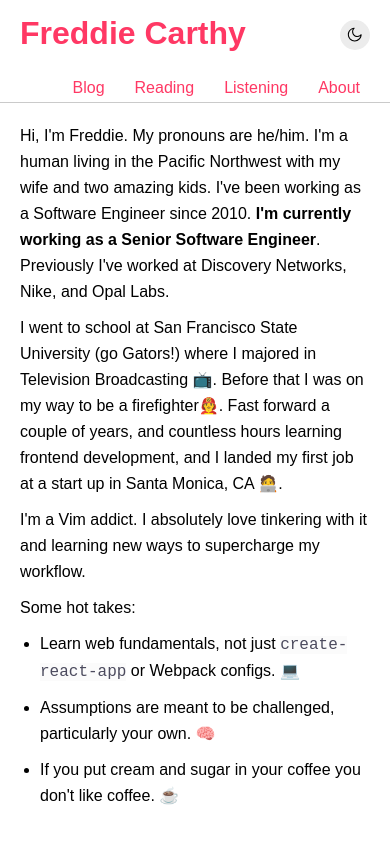
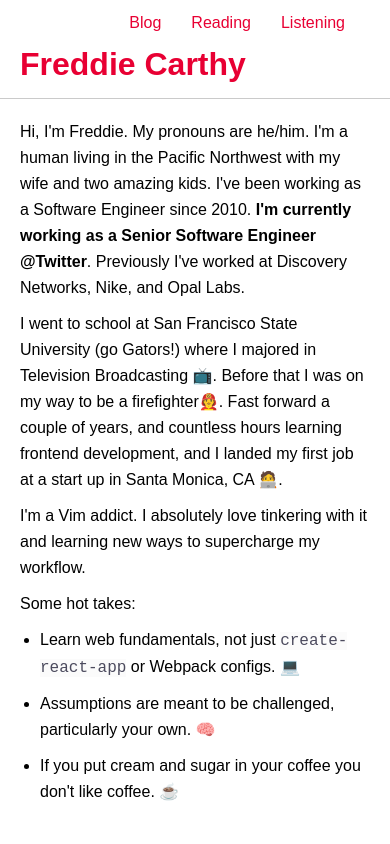
Before and after one commit to gjunkie/freddiecarthy, a Next.js app: page / in a window 390 px wide. Shown: the top 844 px of the page. Built offline with nearby package versions, Linux system fonts and the light colour scheme.

Commit message:
tweak header

```diff
--- a/components/Header/Header.module.css
+++ b/components/Header/Header.module.css
@@ -45,13 +45,17 @@
 .nav ul {
   display: flex;
   justify-content: flex-end;
-  width: 800px;
+  width: 1040px;
 }
 
 .nav li {
   border-radius: 3px;
   margin: 0 5px;
   padding: 0 10px;
+}
+
+.header.light-mode .nav a:hover {
+  color: #018386;
 }
 
 /*  */
@@ -71,23 +75,22 @@
   flex-grow: 1;
   justify-content: center;
   position: relative;
-  width: 800px;
+  width: 1040px;
   z-index: 1;
 }
 
 .me {
-  align-items: center;
   display: flex;
   flex-direction: column;
   flex-grow: 1;
-  justify-content: center;
-  margin-bottom: 50px;
+  justify-content: flex-end;
+  padding-bottom: 60px;
 }
 
 .me .name {
   font-size: 35px;
   font-weight: 700;
-  margin-top: 15px;
+  margin-bottom: 15px;
 }
 
 .me .blurb {
@@ -98,14 +101,11 @@
 @media (max-width: 1270px) {
   .header {
     height: 280px;
+    padding: 0 50px;
+    width: auto;
   }
 
-  .group {
-    margin-right: 50px;
-  }
-
-  .nav ul,
-  .contents {
+  .header .contents {
     width: 100%;
   }
 
@@ -122,6 +122,7 @@
   .header {
     height: auto;
     margin-bottom: 20px;
+    padding: 0 20px;
   }
 
   .header img {
@@ -132,16 +133,9 @@
     display: none;
   }
 
-  .group {
-    margin-right: 5px;
-    position: absolute;
-    right: 0;
-    top: 65px;
-  }
-
   .me {
     align-items: flex-start;
-    margin-left: 20px;
+    padding-bottom: 0;
   }
 
   .me .name {
--- a/components/Header/index.js
+++ b/components/Header/index.js
@@ -25,17 +25,13 @@ export const Header = () => {
                 <li>
                   <Link href="/listening">Listening</Link>
                 </li>
-                <li>
-                  <Link href="/about">About</Link>
-                </li>
               </ul>
             </nav>
             <ThemeToggle onClick={toggleTheme} />
           </div>
           <div className={styles.me}>
-            <img src="/profile-pictures/freddie-carthy-small.jpg" />
             <div className={styles.name}><Link href="/">Freddie Carthy</Link></div>
-            <div className={styles.blurb}>I write things in a terminal and they show up on the web</div>
+            <div className={styles.blurb}>Digital musings of a software engineer</div>
           </div>
         </div>
         {/* <div className={styles.sky}></div> */}
--- a/pages/_document.tsx
+++ b/pages/_document.tsx
@@ -38,6 +38,7 @@ class MyDocument extends Document {
             rel="apple-touch-icon"
             sizes="512x512"
             href="/favicons/android-chrome-192x192.png" />
+          <meta name="theme-color" content="#ffffff" />
         </Head>
         <body>
           <Main />
--- a/pages/index.tsx
+++ b/pages/index.tsx
@@ -30,7 +30,7 @@ const Home: React.FC<HomeProps> = ({allPostsData}) => (
 
     <main>
       <Paragraph>
-        Hi, I&apos;m Freddie. My pronouns are he/him. I&apos;m a human living in the Pacific Northwest with my wife and two amazing kids. I&apos;ve been working as a Software Engineer since 2010. <strong>I&apos;m currently working as a Senior Software Engineer</strong>. Previously I&apos;ve worked at Discovery Networks, Nike, and Opal Labs.
+        Hi, I&apos;m Freddie. My pronouns are he/him. I&apos;m a human living in the Pacific Northwest with my wife and two amazing kids. I&apos;ve been working as a Software Engineer since 2010. <strong>I&apos;m currently working as a Senior Software Engineer @Twitter</strong>. Previously I&apos;ve worked at Discovery Networks, Nike, and Opal Labs.
       </Paragraph>
 
       <Paragraph>
--- a/styles/globalStyles.js
+++ b/styles/globalStyles.js
@@ -20,7 +20,6 @@ const GlobalStyle = createGlobalStyle`
   body {
     font-family: Larsseit, sans-serif;
     transition-property: background-color;
-    transition-duration: 250ms;
     -webkit-font-smoothing: antialiased;
   }
 
@@ -79,11 +78,11 @@ const GlobalStyle = createGlobalStyle`
   }
 
   .light-mode a {
-    color: #ff3864;
+    color: #e80033;
   }
 
   .light-mode a:hover {
-    color: #2de2e6;
+    color: #01a5a9;
   }
 
   h1,
@@ -159,8 +158,8 @@ const GlobalStyle = createGlobalStyle`
   }
 
   main p {
-    line-height: 28px;
-    font-size: 18px;
+    line-height: 40px;
+    font-size: 22px;
   }
 
   article ul, article ol {
```
